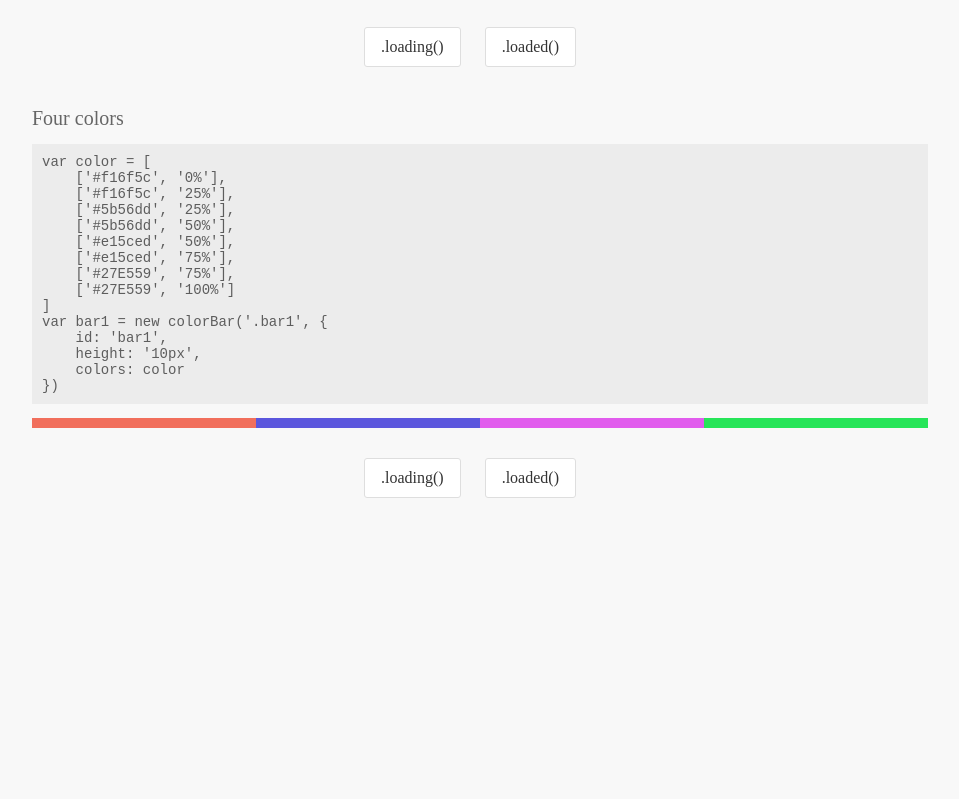
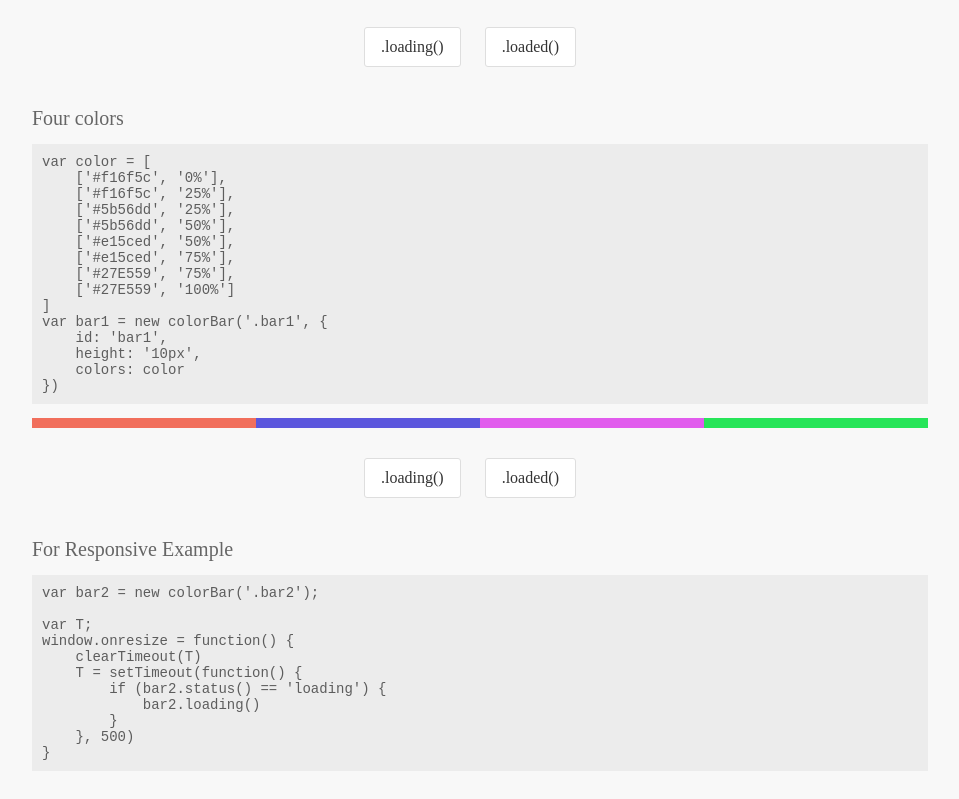
Before and after one commit to LoeiFy/colorBar, a website: page index.html in a window 1280 px wide. Shown: the part 722-1521 px from the top of the page, without its empty margins (160-1119 px from the left). Before the commit the page ends 1330 px from the top, so only its background shows below. Drawn offline with Linux system fonts and the light colour scheme.

Commit message:
demo page

```diff
--- a/index.html
+++ b/index.html
@@ -132,6 +132,22 @@ var bar1 = new colorBar('.bar1', {
 <div id="a2" class="dib">.loading()</div>
 <div id="a3" class="dib">.loaded()</div>
 </div>
+
+<h3>For Responsive Example</h3>
+<pre>
+var bar2 = new colorBar('.bar2');
+
+var T;
+window.onresize = function() {
+    clearTimeout(T)
+    T = setTimeout(function() {
+        if (bar2.status() == 'loading') {
+            bar2.loading()
+        }
+    }, 500)
+}
+</pre>
+
 </div>
 
 <script src="colorBar.js"></script>
```
